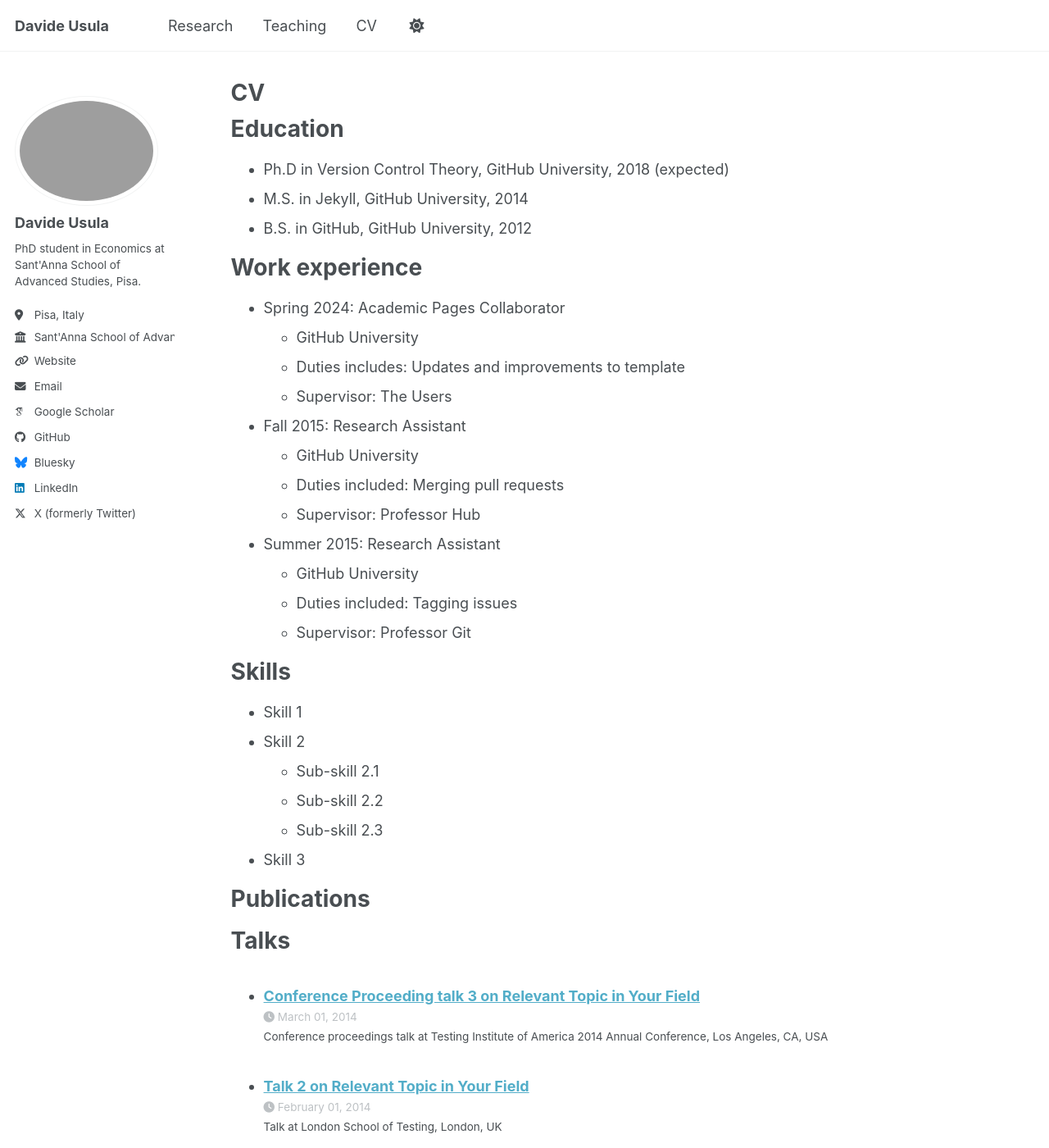
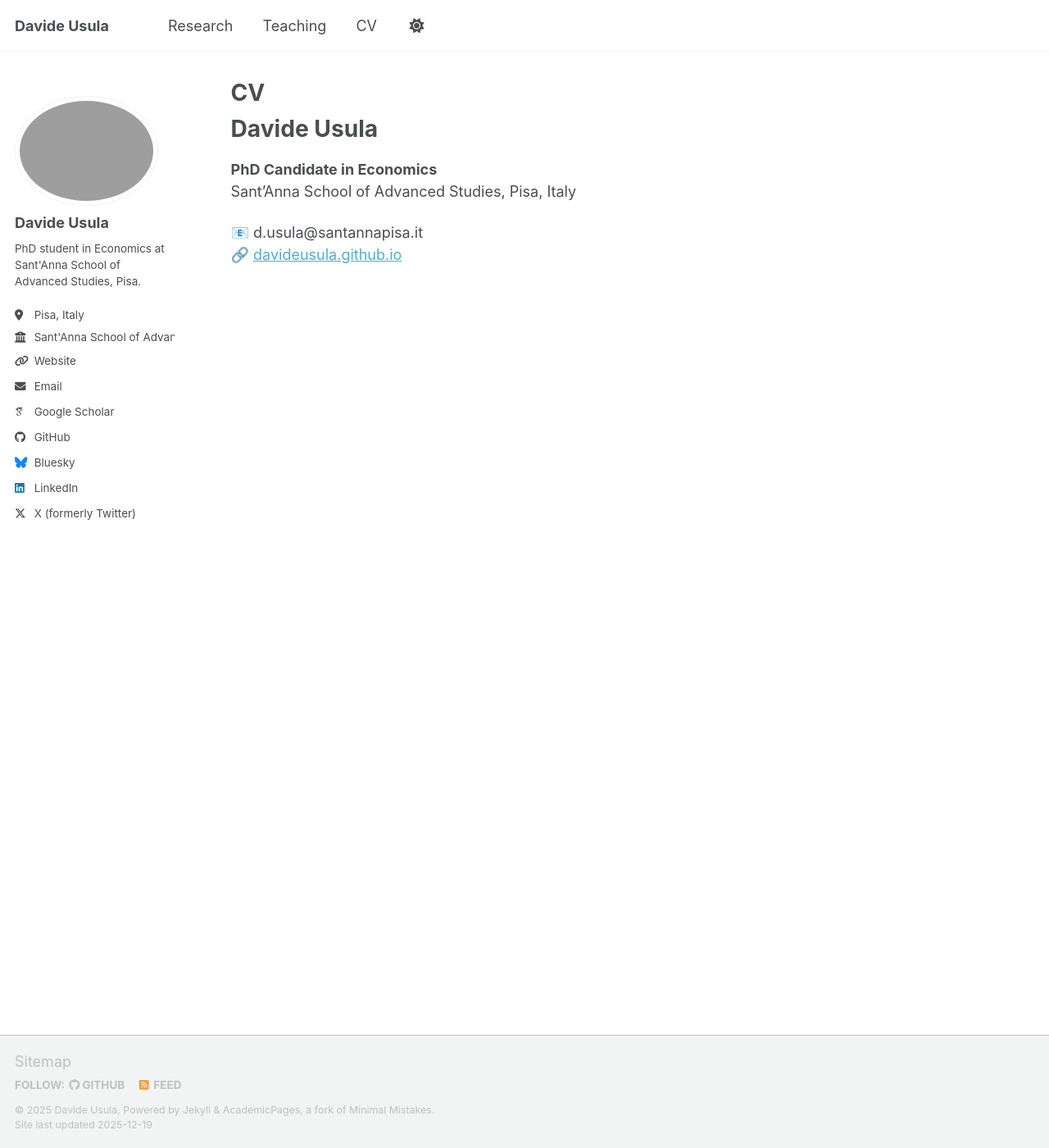
Before and after one commit to davideusula/davideusula.github.io, a Jekyll site: the page built from _pages/cv.md, in a window 1280 px wide and 1400 px high. Shown: the whole window at 82% size. Built offline with Jekyll 4.4.1, drawn with Linux system fonts in a browser that asks for light colours; some web fonts are replaced; a script bundle is joined from its source files by our own code; library files that are not in the unit come from our copies; some of the changed text lies outside the part shown.

Commit message:
Update cv.md

```diff
--- a/_pages/cv.md
+++ b/_pages/cv.md
@@ -9,56 +9,10 @@ redirect_from:
 
 {% include base_path %}
 
-Education
-======
-* Ph.D in Version Control Theory, GitHub University, 2018 (expected)
-* M.S. in Jekyll, GitHub University, 2014
-* B.S. in GitHub, GitHub University, 2012
+# Davide Usula
 
-Work experience
-======
-* Spring 2024: Academic Pages Collaborator
-  * GitHub University
-  * Duties includes: Updates and improvements to template
-  * Supervisor: The Users
+**PhD Candidate in Economics**
+Sant'Anna School of Advanced Studies, Pisa, Italy
 
-* Fall 2015: Research Assistant
-  * GitHub University
-  * Duties included: Merging pull requests
-  * Supervisor: Professor Hub
-
-* Summer 2015: Research Assistant
-  * GitHub University
-  * Duties included: Tagging issues
-  * Supervisor: Professor Git
-
-Skills
-======
-* Skill 1
-* Skill 2
-  * Sub-skill 2.1
-  * Sub-skill 2.2
-  * Sub-skill 2.3
-* Skill 3
-
-Publications
-======
-  <ul>{% for post in site.publications reversed %}
-    {% include archive-single-cv.html %}
-  {% endfor %}</ul>
-
-Talks
-======
-  <ul>{% for post in site.talks reversed %}
-    {% include archive-single-talk-cv.html  %}
-  {% endfor %}</ul>
-
-Teaching
-======
-  <ul>{% for post in site.teaching reversed %}
-    {% include archive-single-cv.html %}
-  {% endfor %}</ul>
-
-Service and leadership
-======
-* Currently signed in to 43 different slack teams
+📧 d.usula@santannapisa.it
+🔗 [davideusula.github.io](https://davideusula.github.io)
```
